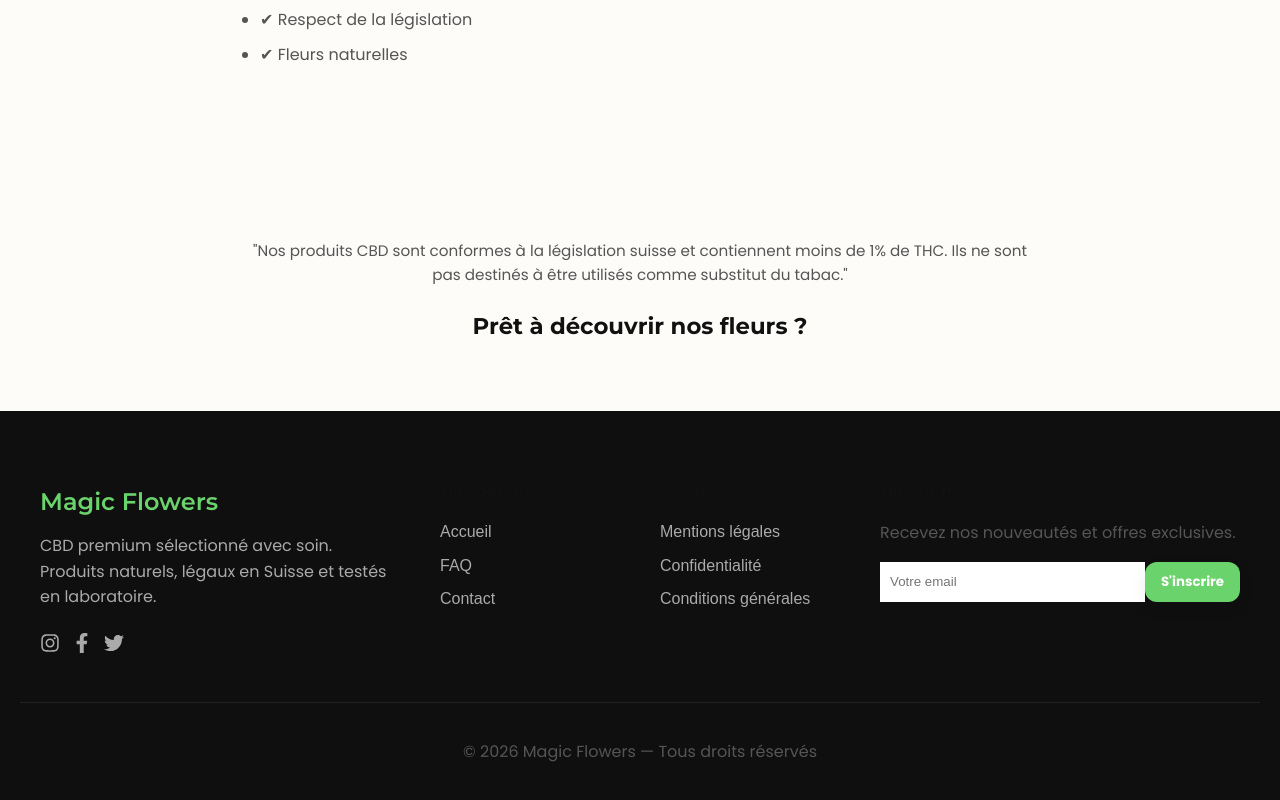
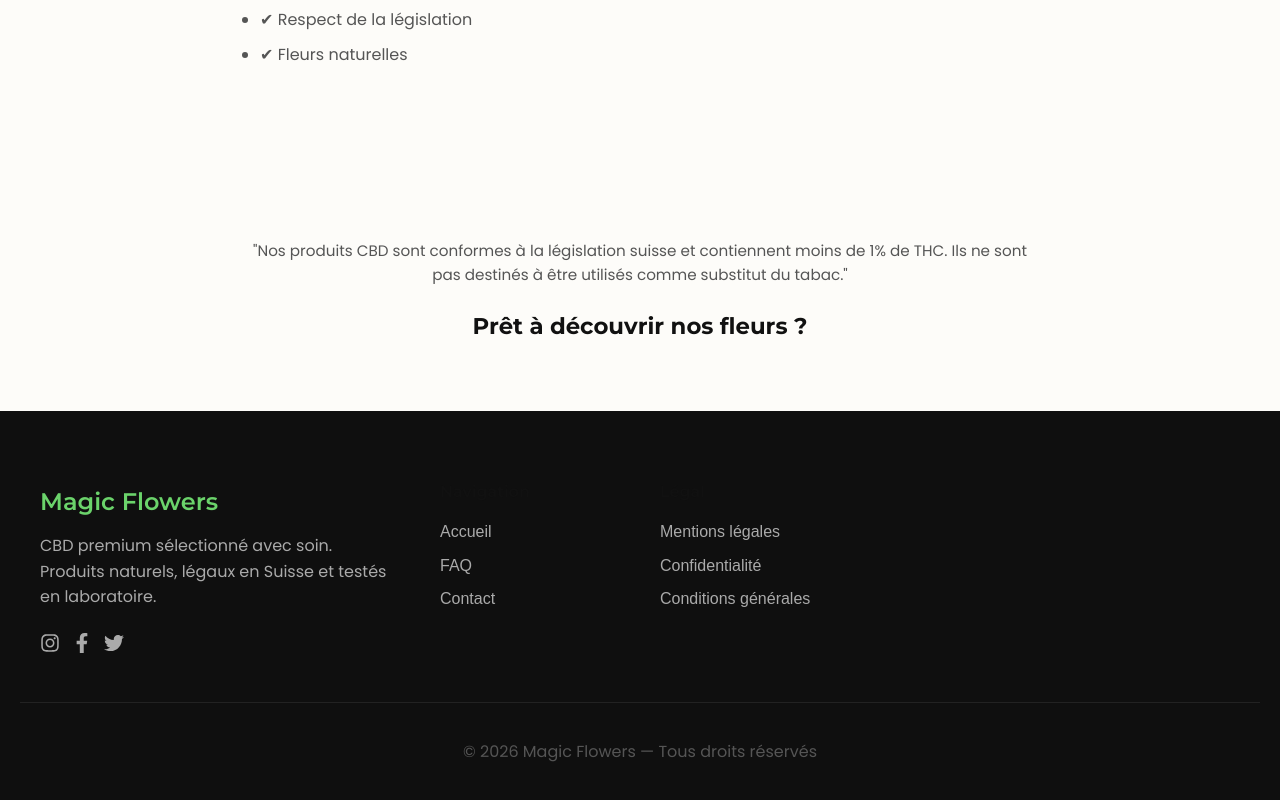
Before and after one commit to LesRhabilleurs/Magic-Flowers, a React (Vite) app: page / in a window 1280 px wide. Shown: the part 2301-3101 px from the top of the page. Built offline with nearby package versions, Linux system fonts and the light colour scheme.

Commit message:
Update Footer.jsx

```diff
--- a/src/components/Footer.jsx
+++ b/src/components/Footer.jsx
@@ -41,16 +41,6 @@ export default function Footer() {
           <a href="/conditions">Conditions générales</a>
         </div>
 
-        {/* Newsletter */}
-        <div className="footer-column newsletter">
-          <h4>Newsletter</h4>
-          <p>Recevez nos nouveautés et offres exclusives.</p>
-
-          <div className="newsletter-form">
-            <input type="email" placeholder="Votre email" />
-            <button>S'inscrire</button>
-          </div>
-        </div>
 
       </div>
 
```
